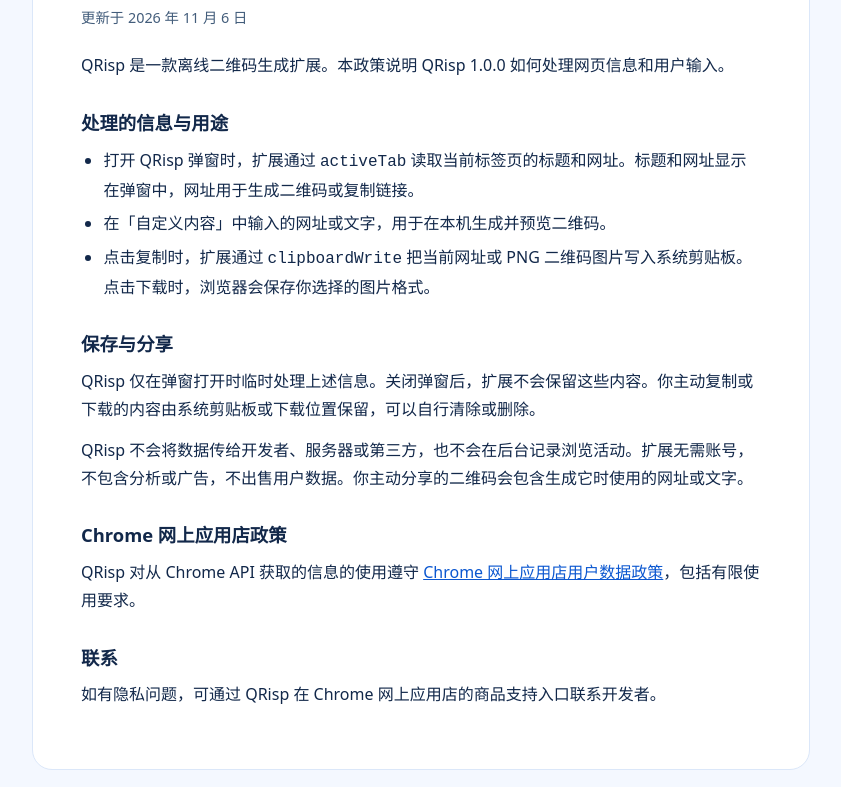
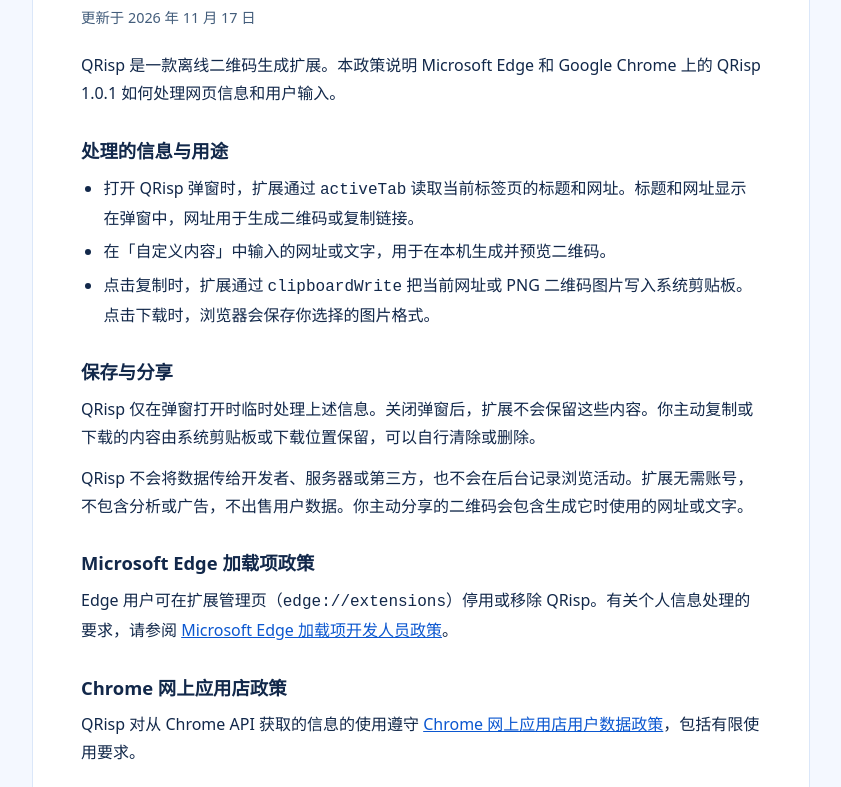
Before and after one commit to BLKDASH/qrisp-privacy, a plain HTML site: page index.html in a window 1280 px wide. Shown: the part 165-952 px from the top of the page, without its empty margins (219-1060 px from the left). Drawn offline with Linux system fonts and the light colour scheme.

Commit message:
Add Microsoft Edge to the QRisp privacy policy

```diff
--- a/index.html
+++ b/index.html
@@ -20,8 +20,8 @@
 <body>
   <main>
     <h1>QRisp 隐私政策</h1>
-    <p class="updated">更新于 <time datetime="2026-11-06">2026 年 11 月 6 日</time></p>
-    <p>QRisp 是一款离线二维码生成扩展。本政策说明 QRisp 1.0.0 如何处理网页信息和用户输入。</p>
+    <p class="updated">更新于 <time datetime="2026-11-17">2026 年 11 月 17 日</time></p>
+    <p>QRisp 是一款离线二维码生成扩展。本政策说明 Microsoft Edge 和 Google Chrome 上的 QRisp 1.0.1 如何处理网页信息和用户输入。</p>
 
     <h2>处理的信息与用途</h2>
     <ul>
@@ -34,11 +34,14 @@
     <p>QRisp 仅在弹窗打开时临时处理上述信息。关闭弹窗后，扩展不会保留这些内容。你主动复制或下载的内容由系统剪贴板或下载位置保留，可以自行清除或删除。</p>
     <p>QRisp 不会将数据传给开发者、服务器或第三方，也不会在后台记录浏览活动。扩展无需账号，不包含分析或广告，不出售用户数据。你主动分享的二维码会包含生成它时使用的网址或文字。</p>
 
+    <h2>Microsoft Edge 加载项政策</h2>
+    <p>Edge 用户可在扩展管理页（<code>edge://extensions</code>）停用或移除 QRisp。有关个人信息处理的要求，请参阅 <a href="https://learn.microsoft.com/en-us/legal/microsoft-edge/extensions/developer-policies#15-personal-information">Microsoft Edge 加载项开发人员政策</a>。</p>
+
     <h2>Chrome 网上应用店政策</h2>
     <p>QRisp 对从 Chrome API 获取的信息的使用遵守 <a href="https://developer.chrome.com/docs/webstore/program-policies/policies#protecting-user-privacy">Chrome 网上应用店用户数据政策</a>，包括有限使用要求。</p>
 
     <h2>联系</h2>
-    <p>如有隐私问题，可通过 QRisp 在 Chrome 网上应用店的商品支持入口联系开发者。</p>
+    <p>如有隐私问题，可通过 <a href="https://github.com/BLKDASH/QRisp/issues">QRisp 的 GitHub Issues</a> 联系开发者。Chrome 用户也可使用 Chrome 网上应用店的商品支持入口。</p>
   </main>
 </body>
 </html>
```
